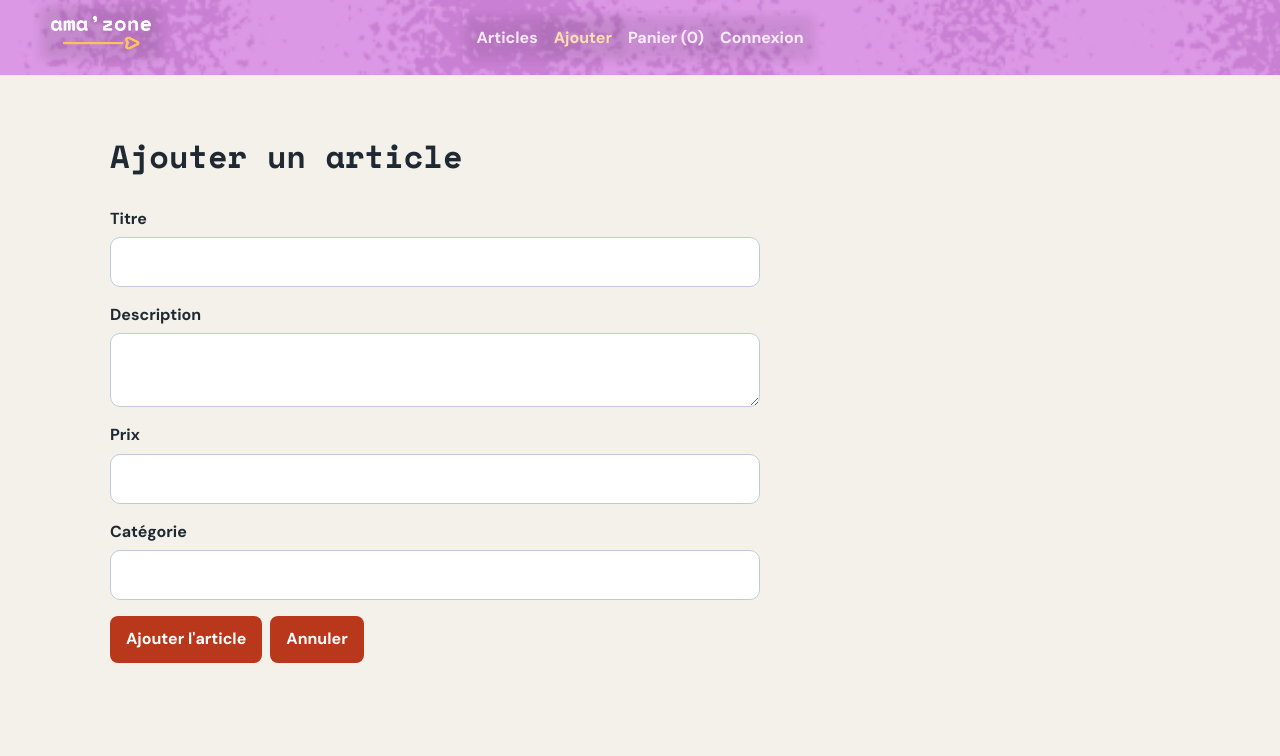
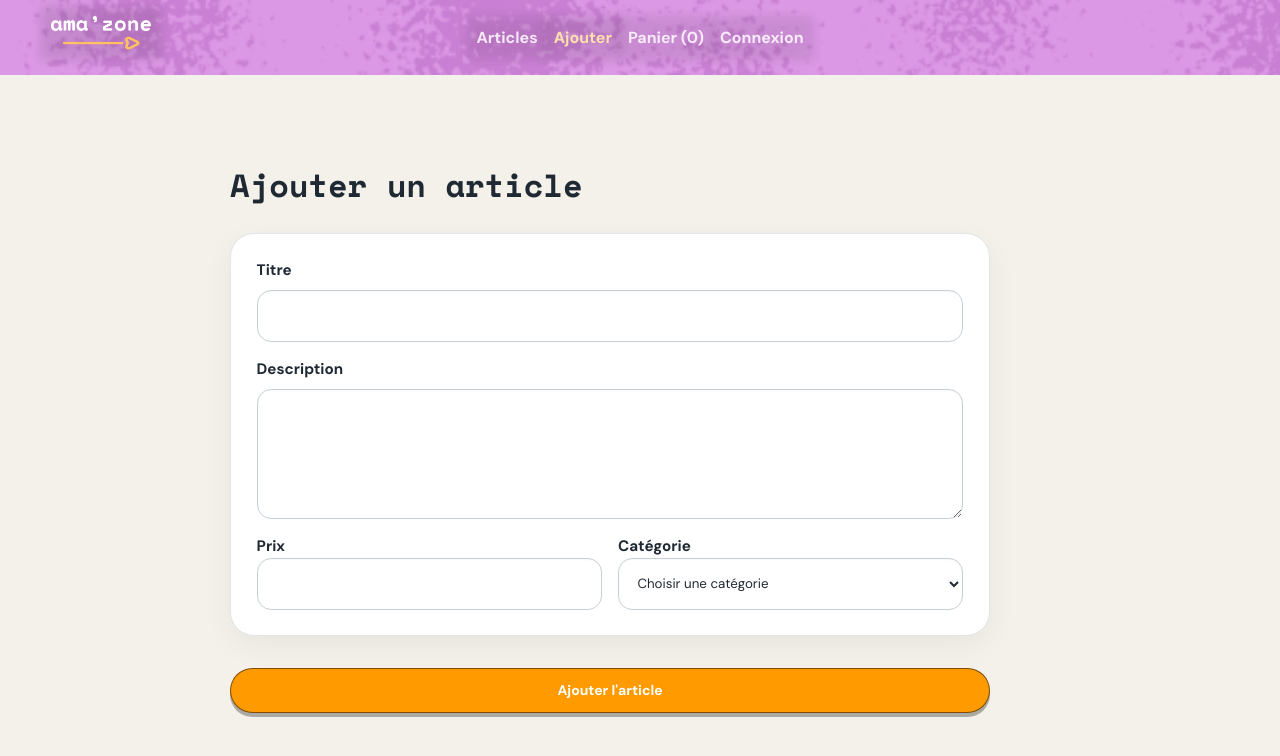
Before and after one commit to YoannSeurat/Ama-Zone, a Vue app: page /ajouter in a window 1280 px wide. Shown: the top 756 px of the page. Built offline with nearby package versions, Linux system fonts and the light colour scheme.

Commit message:
add article design

```diff
--- a/src/assets/main.css
+++ b/src/assets/main.css
@@ -144,7 +144,7 @@ main > nav a {
   align-items: center;
   display: flex;
   gap: 0.75rem;
-  max-width: 760px;
+  width: 98%;
 }
 .search-bar__input {
   border: 1px solid #c8c2b7;
@@ -574,10 +574,79 @@ select {
 }
 
 /* Search and forms */
+.add-page {
+  max-width: 860px;
+}
+.add-page__header {
+  margin-bottom: 1.5rem;
+}
+.add-page__header h1 {
+  margin-bottom: 0.35rem;
+}
+.add-page__header p {
+  color: #52606d;
+  margin: 0;
+}
+.add-page__success {
+  background: #edf7ed;
+  border: 1px solid #b7d9b2;
+  border-radius: 12px;
+  color: #2f5d39;
+  max-width: 760px;
+  margin-top: 1rem;
+  padding: 0.85rem 1rem;
+}
 .form-actions {
   display: flex;
   flex-wrap: wrap;
+  justify-content: flex-end;
+  gap: 0.75rem;
+  margin-top: 1rem;
+}
+.article-form {
+  display: grid;
+  gap: 1rem;
+  max-width: 760px;
+}
+.article-form__card {
+  background: white;
+  border: 1px solid #dfe6e8;
+  border-radius: 24px;
+  box-shadow: 0 10px 30px rgba(15, 23, 42, 0.05);
+  padding: clamp(1rem, 2vw, 1.75rem);
+}
+.article-form__grid {
+  display: grid;
+  gap: 1rem;
+}
+.article-form__field {
+  display: grid;
   gap: 0.5rem;
+}
+.article-form__field--two {
+  display: grid;
+  gap: 1rem;
+  grid-template-columns: repeat(2, minmax(0, 1fr));
+}
+.article-form__field label {
+  color: #1f2933;
+  font-size: 0.95rem;
+  font-weight: 700;
+}
+.article-form__field input,
+.article-form__field textarea,
+.article-form__field select {
+  border: 1px solid #c8d0d7;
+  border-radius: 14px;
+  box-shadow: inset 0 1px 2px rgba(15, 23, 42, 0.03);
+  min-height: 52px;
+  padding: 0.8rem 0.9rem;
+  max-width: none;
+  width: 100%;
+}
+.article-form__field textarea {
+  min-height: 130px;
+  resize: vertical;
 }
 .pagination {
   align-items: center;
@@ -628,11 +697,6 @@ select {
   border: 1px dashed #829ab1;
   padding: 2rem;
   text-align: center;
-}
-.article-form {
-  display: grid;
-  gap: 1rem;
-  max-width: 650px;
 }
 /* Cart page */
 .cart-page__intro {
--- a/src/components/FormulaireArticle.vue
+++ b/src/components/FormulaireArticle.vue
@@ -1,5 +1,12 @@
 <script setup>
 import { reactive } from 'vue'
+
+defineProps({
+  categories: {
+    type: Array,
+    required: true,
+  },
+})
 
 const emit = defineEmits(['soumettre', 'annuler'])
 const formulaire = reactive({ titre: '', description: '', prix: '', categorie: '' })
@@ -12,15 +19,46 @@ function soumettre() {
 
 <template>
   <form class="article-form" @submit.prevent="soumettre">
-    <label>Titre <input v-model.trim="formulaire.titre" required /></label>
-    <label>Description <textarea v-model.trim="formulaire.description" required /></label>
-    <label
-      >Prix <input v-model.number="formulaire.prix" type="number" min="0" step="0.01" required
-    /></label>
-    <label>Catégorie <input v-model.trim="formulaire.categorie" required /></label>
+    <div class="article-form__card">
+      <div class="article-form__grid">
+        <div class="article-form__field">
+          <label for="titre-article">Titre</label>
+          <input id="titre-article" v-model.trim="formulaire.titre" required />
+        </div>
+
+        <div class="article-form__field">
+          <label for="description-article">Description</label>
+          <textarea id="description-article" v-model.trim="formulaire.description" required />
+        </div>
+
+        <div class="article-form__field article-form__field--two">
+          <div>
+            <label for="prix-article">Prix</label>
+            <input
+              id="prix-article"
+              v-model.number="formulaire.prix"
+              type="number"
+              min="0"
+              step="0.01"
+              required
+            />
+          </div>
+
+          <div>
+            <label for="categorie-article">Catégorie</label>
+            <select id="categorie-article" v-model="formulaire.categorie" required>
+              <option disabled value="">Choisir une catégorie</option>
+              <option v-for="categorie in categories" :key="categorie" :value="categorie">
+                {{ categorie }}
+              </option>
+            </select>
+          </div>
+        </div>
+      </div>
+    </div>
+
     <div class="form-actions">
-      <button type="submit">Ajouter l'article</button>
-      <button class="secondary-button" type="button" @click="emit('annuler')">Annuler</button>
+      <button class="btn btn--primary" type="submit">Ajouter l'article</button>
     </div>
   </form>
 </template>
--- a/src/views/AjouterView.vue
+++ b/src/views/AjouterView.vue
@@ -14,9 +14,16 @@ function ajouter(article) {
 </script>
 
 <template>
-  <main>
-    <h1>Ajouter un article</h1>
-    <FormulaireArticle @soumettre="ajouter" @annuler="router.push('/articles')" />
-    <p v-if="message">{{ message }}</p>
+  <main class="add-page">
+    <div class="add-page__header">
+      <h1>Ajouter un article</h1>
+    </div>
+
+    <FormulaireArticle
+      :categories="store.categories"
+      @soumettre="ajouter"
+      @annuler="router.push('/articles')"
+    />
+    <p v-if="message" class="add-page__success">{{ message }}</p>
   </main>
 </template>
```
Also changed, not shown: package.json (+8 -8 lines), 1 other file (tests, documents, lock files or other folders).
